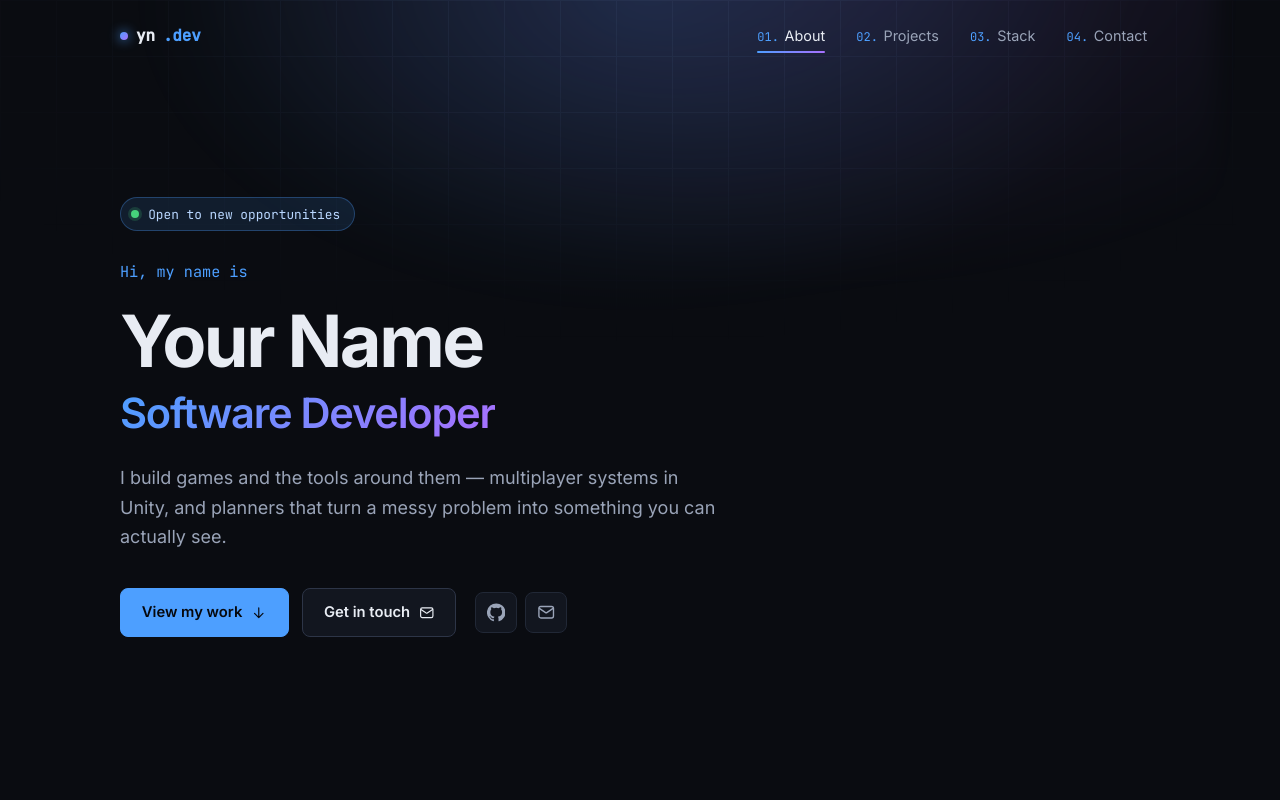
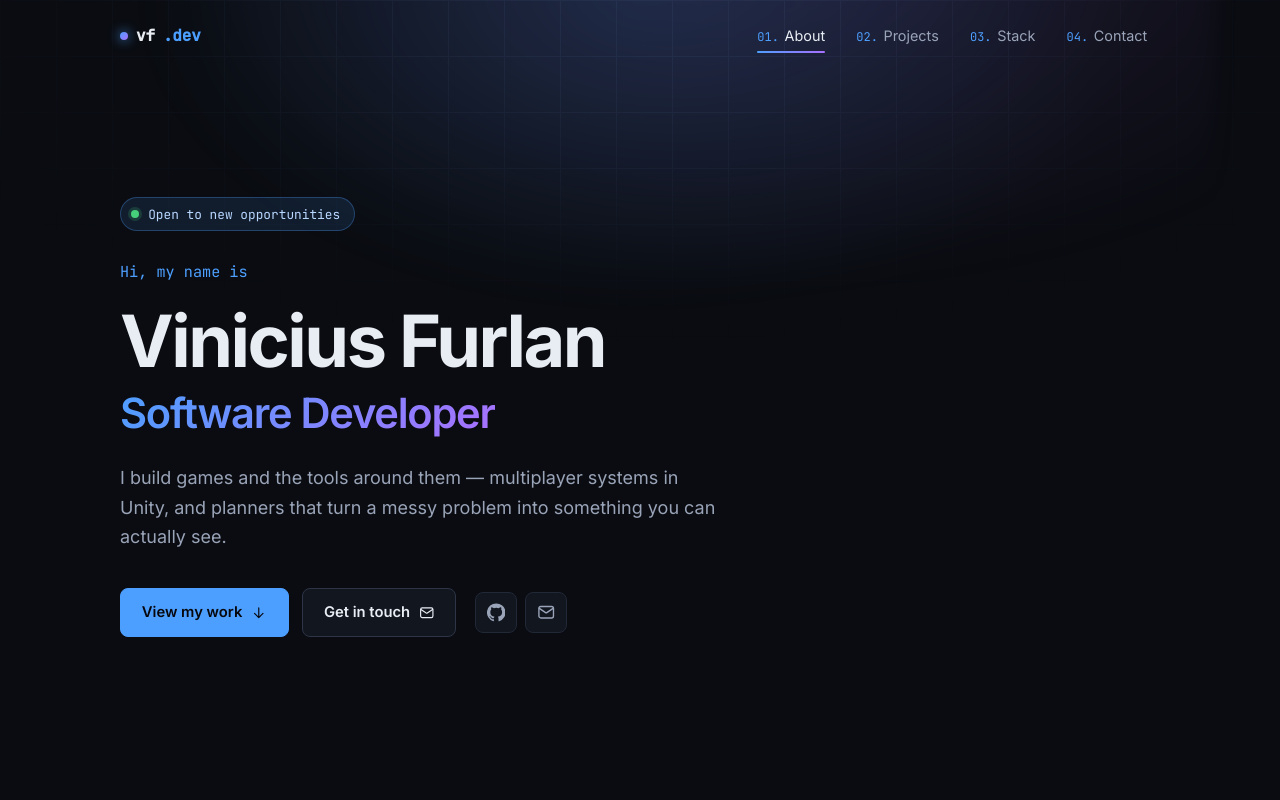
Before and after one commit to MrFurlan98/MrFurlan98.github.io, a React (Vite) app: page / in a window 1280 px wide. Shown: the top 800 px of the page. Built offline with nearby package versions, Linux system fonts and the light colour scheme.

Commit message:
Set site name to Vinicius Furlan

```diff
--- a/index.html
+++ b/index.html
@@ -6,19 +6,19 @@
     <meta name="theme-color" content="#0a0c11" />
 
     <!-- ==== Edit these three lines, plus the og:/twitter: tags below ==== -->
-    <title>Your Name — Software Developer</title>
+    <title>Vinicius Furlan — Software Developer</title>
     <meta
       name="description"
       content="Software developer building web applications and tools. Selected projects, stack and contact details."
     />
-    <meta name="author" content="Your Name" />
+    <meta name="author" content="Vinicius Furlan" />
 
     <!-- Open Graph / social previews.
          Replace the URL with your live site once it is deployed, and put a
          1200x630 image at /public/og.png. -->
     <meta property="og:type" content="website" />
     <meta property="og:url" content="https://mrfurlan98.github.io/" />
-    <meta property="og:title" content="Your Name — Software Developer" />
+    <meta property="og:title" content="Vinicius Furlan — Software Developer" />
     <meta
       property="og:description"
       content="Software developer building web applications and tools."
@@ -26,7 +26,7 @@
     <meta property="og:image" content="https://mrfurlan98.github.io/og.png" />
 
     <meta name="twitter:card" content="summary_large_image" />
-    <meta name="twitter:title" content="Your Name — Software Developer" />
+    <meta name="twitter:title" content="Vinicius Furlan — Software Developer" />
     <meta
       name="twitter:description"
       content="Software developer building web applications and tools."
--- a/src/components/Header.tsx
+++ b/src/components/Header.tsx
@@ -5,7 +5,7 @@ import { profile } from "../data/profile";
 import { sectionIds, sections, sectionNumber } from "../data/sections";
 import { useActiveSection, useScrolled } from "../hooks/useActiveSection";
 
-/** Initials used as the logo mark, e.g. "Bruno Furlan" -> "bf". */
+/** Initials used as the logo mark, e.g. "Vinicius Furlan" -> "vf". */
 function initials(name: string): string {
   return name
     .split(/\s+/)
--- a/src/data/profile.ts
+++ b/src/data/profile.ts
@@ -12,11 +12,10 @@ export type SocialLink = {
 
 export const profile = {
   /** Shown in the browser tab and in structured data */
-  siteName: "Your Name — Software Developer",
+  siteName: "Vinicius Furlan — Software Developer",
 
-  // TODO: your real name — it's the one thing on this page I couldn't
-  // work out from your repos, and it also feeds the "yn.dev" logo mark.
-  name: "Your Name",
+  /** Also feeds the logo mark in the header, via its initials */
+  name: "Vinicius Furlan",
   /** The line right under your name in the hero */
   role: "Software Developer",
   /** One or two sentences. Keep it concrete — what you build and what you care about. */
```
